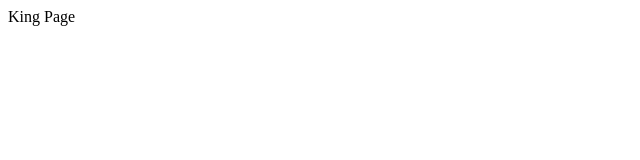
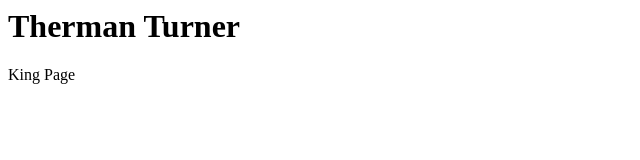
Before and after one commit to BOOSTDAMVP/king-website, a plain HTML site: page index.html in a window 1280 px wide. Shown: the whole page, without its empty margins (0-640 px from the left). Drawn offline with Linux system fonts and the light colour scheme.

Commit message:
this is another example

```diff
--- a/index.html
+++ b/index.html
@@ -1,6 +1,7 @@
 <html>
 <head></head>
 <body>
+    <h1>Therman Turner</h1>
     <p> King Page</p>
 </body>
 
```
